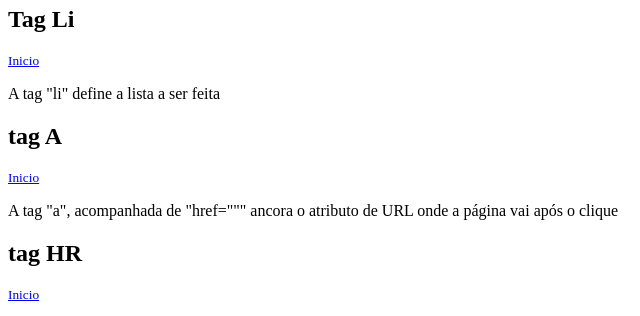
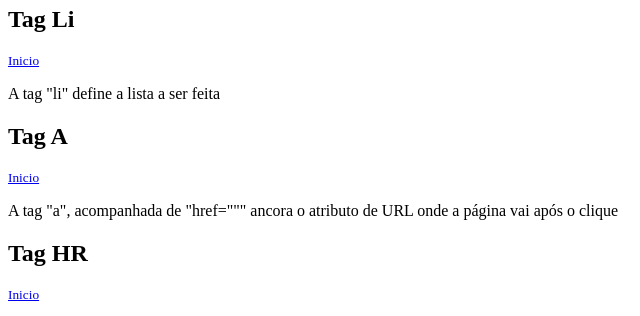
Before and after one commit to da-vi-anjos/Primeiro-Exercicio-Dio, a plain HTML site: page index.html in a window 1280 px wide. Shown: the part 1120-1436 px from the top of the page, 0-640 px from the left. Drawn offline with Linux system fonts and the light colour scheme.

Commit message:
gramar fixed

```diff
--- a/index.html
+++ b/index.html
@@ -44,10 +44,10 @@
        <h2 id="Tag-Li">Tag Li</h2>
        <small><a href="#inicio">Inicio</a></small>
        <p>A tag "li" define a lista a ser feita</p>
-       <h2 id="Tag-A">tag A</h2>
+       <h2 id="Tag-A">Tag A</h2>
        <small><a href="#inicio">Inicio</a></small>
        <p>A tag "a", acompanhada de "href=""" ancora o atributo de URL onde a página vai após o clique</p>
-       <h2 id="Tag-HR">tag HR</h2>
+       <h2 id="Tag-HR">Tag HR</h2>
        <small><a href="#inicio">Inicio</a></small>
        <p>A tag "hr" cria uma linha que marca uma separação do que está escrito acima da tag com o que está abaixo da tag</p>
        <h2 id="Tag-Sub">Tag Sub</h2>
```
